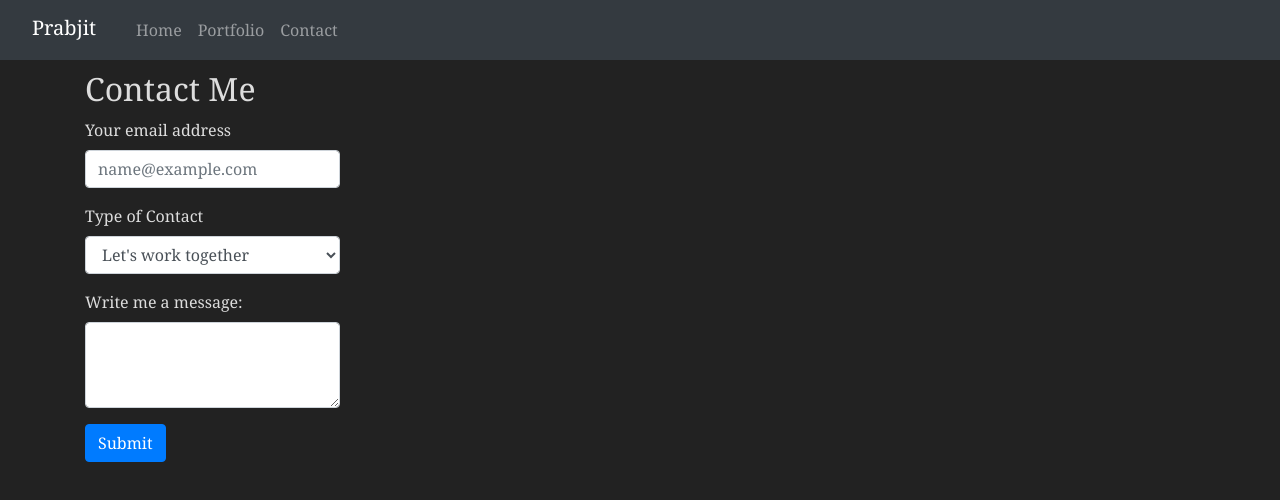
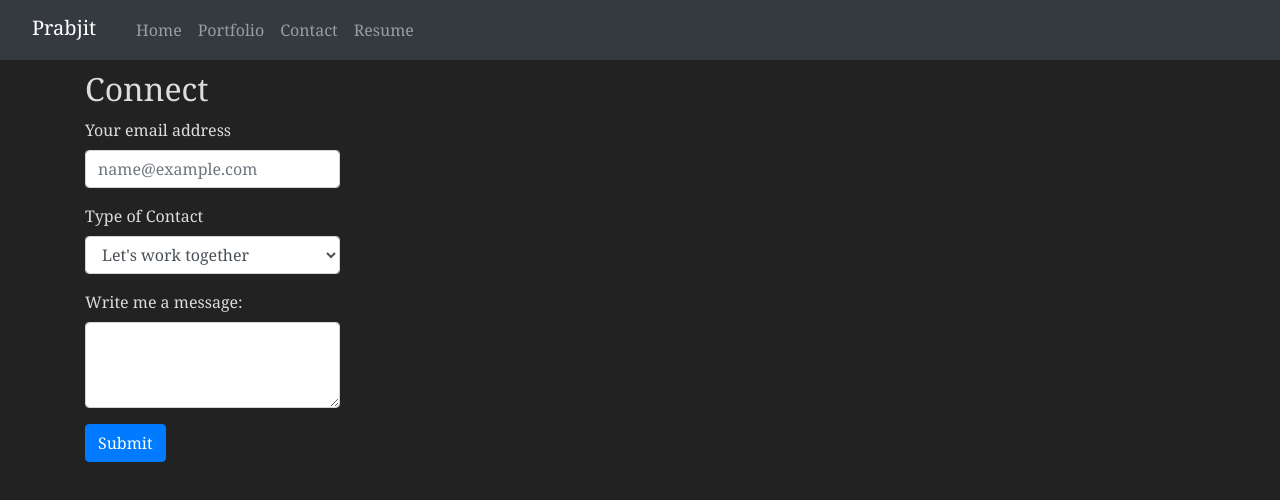
Before and after one commit to prabjitv/Responsive-Portfolio, a plain HTML site: page contact.html in a window 1280 px wide. Drawn offline with nearby package versions, Linux system fonts and the light colour scheme.

Commit message:
change contact to connect

```diff
--- a/contact.html
+++ b/contact.html
@@ -33,6 +33,10 @@
                 <li class="nav-item">
                     <a class="nav-link" href="#">Contact</a>
                 </li>
+                <li class="nav-item">
+                    <a class="nav-link" href="contact.html">Resume</a>
+                </li>
+
             </ul>
         </div>
     </nav>
@@ -41,7 +45,7 @@
         <div class="row">
             <div class="col-md-8">
                 <div class="page-header">
-                    <h2 class="fontlite margin">Contact Me</h2>
+                    <h2 class="fontlite margin">Connect</h2>
                 </div>
             </div>
         </div>
```
Also changed, not shown: index.html (+4 -0 lines), portfolio.html (+3 -0 lines).
